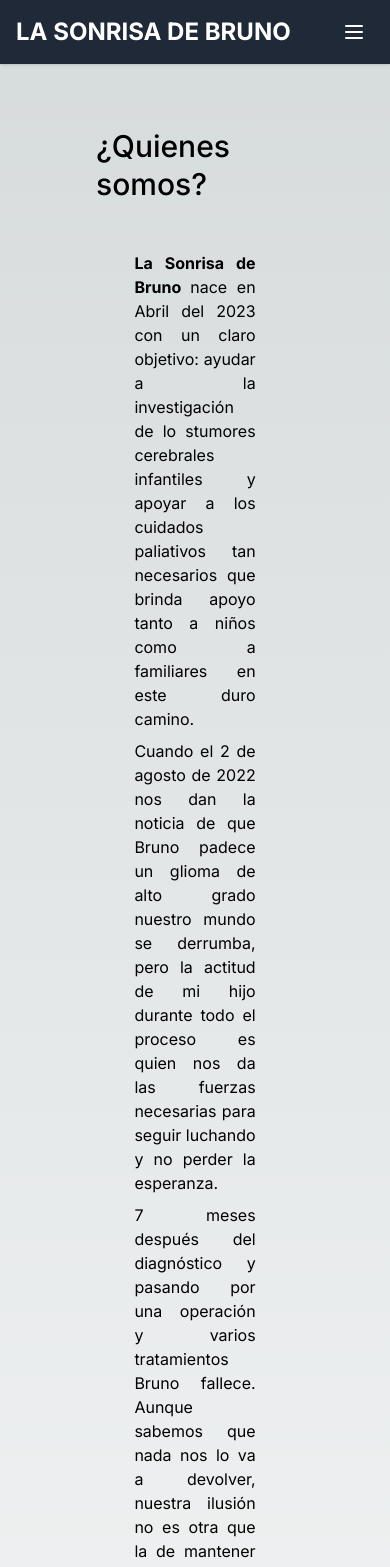
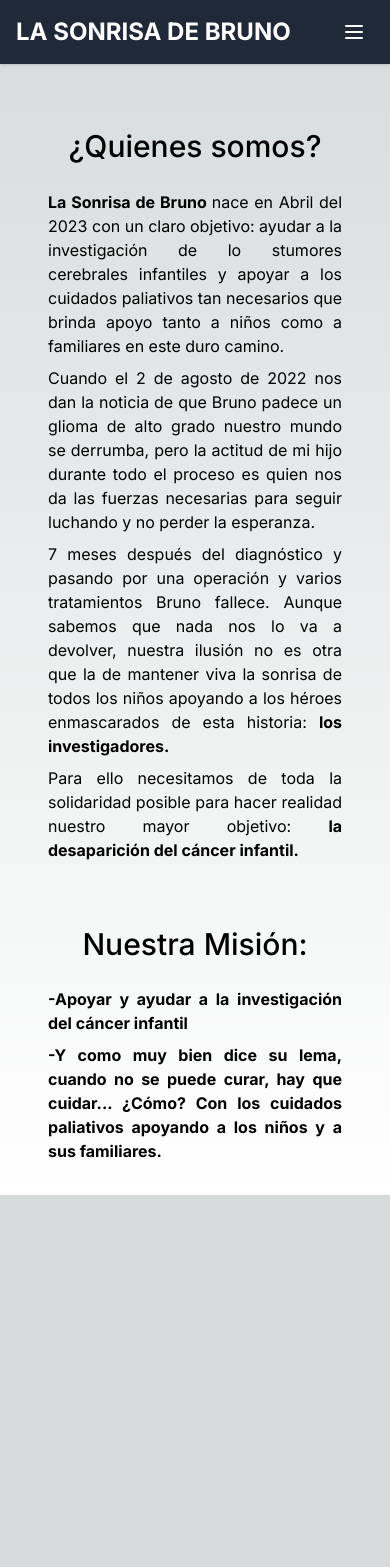
Before and after one commit to alexion-code/lasonrisadebruno, a Next.js app: page / in a window 390 px wide. Shown: the top 1567 px of the page. After the commit the page ends 1195 px from the top, so only its background shows below. Built offline with nearby package versions, Linux system fonts and the light colour scheme.

Commit message:
fix responsive

```diff
--- a/app/contact/page.tsx
+++ b/app/contact/page.tsx
@@ -4,7 +4,7 @@ import React from "react";
 
 export default function Contact() {
   return (
-    <main className="flex h-full flex-col items-center justify-between p-24">
+    <main className="flex h-full flex-col items-center justify-between pl-8 pr-8 pb-8 pt-8 md:pl-16 md:pr-16 md:pb-16 md:pt-4 lg:pl-24 lg:pr-24 lg:pb-24 lg:pt-8">
       <h3 className="mb-2 mt-0 text-3xl font-medium leading-tight text-primary">
         Contacto
       </h3>
--- a/app/multimedia/page.tsx
+++ b/app/multimedia/page.tsx
@@ -38,11 +38,15 @@ const slideItems = [
 export default function Multimedia() {
   const [slideActiveItem, setSlideActiveItem] = useState<number>(1);
   return (
-    <main className="flex flex-col h-full items-center justify-between p-24 space-y-4">
+    <main className="flex flex-col h-full items-center justify-center p-4 md:p-16 lg:p-24 space-y-4">
       <h3 className="mb-2 mt-0 text-3xl font-medium leading-tight text-primary">
         Multimedia
       </h3>
-      <div id="gallery" className="relative w-full" data-carousel="slide">
+      <div
+        id="gallery"
+        className="relative w-full h-full"
+        data-carousel="slide"
+      >
         {/* Carousel wrapper */}
         <div className="relative h-56 overflow-hidden rounded-lg md:h-96">
           {slideItems.map((item, index) => (
--- a/app/page.tsx
+++ b/app/page.tsx
@@ -2,11 +2,11 @@
 
 export default function Home() {
   return (
-    <main className="flex flex-col h-full items-center justify-between pl-24 pr-24 pb-24 pt-8 b-8 text-justify">
+    <main className="flex flex-col h-full items-center justify-between b-8 text-justify pl-8 pr-8 pb-8 pt-8 md:pl-16 md:pr-16 md:pb-16 md:pt-4 lg:pl-24 lg:pr-24 lg:pb-24 lg:pt-8">
       <h3 className="mb-2 mt-8 text-3xl font-medium leading-tight text-primary">
         ¿Quienes somos?
       </h3>
-      <div className="ml-24 mr-24 mt-8">
+      <div className="ml-4 mr-4 mt-2 md:ml-16 md:mr-16 md:mt-6 lg:ml-24 lg:mr-24 lg:mt-8">
         <p className="pt-2">
           <b>{`La Sonrisa de Bruno `}</b>
           nace en Abril del 2023 con un claro objetivo: ayudar a la
@@ -36,7 +36,7 @@ export default function Home() {
       <h3 className="mb-2 mt-16 text-3xl font-medium leading-tight text-primary">
         Nuestra Misión:
       </h3>
-      <div className="ml-24 mr-24 mt-8">
+      <div className="ml-4 mr-4 mt-2 md:ml-16 md:mr-16 md:mt-6 lg:ml-24 lg:mr-24 lg:mt-8">
         <p className="pt-2">
           <b>-Apoyar y ayudar a la investigación del cáncer infantil</b>
         </p>
```
